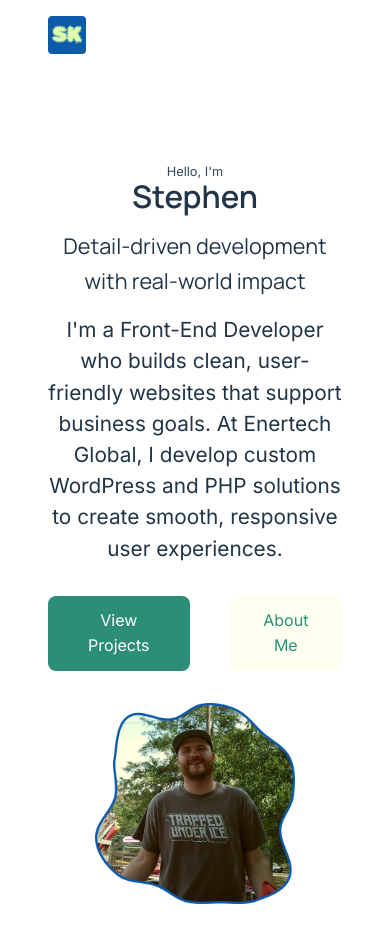
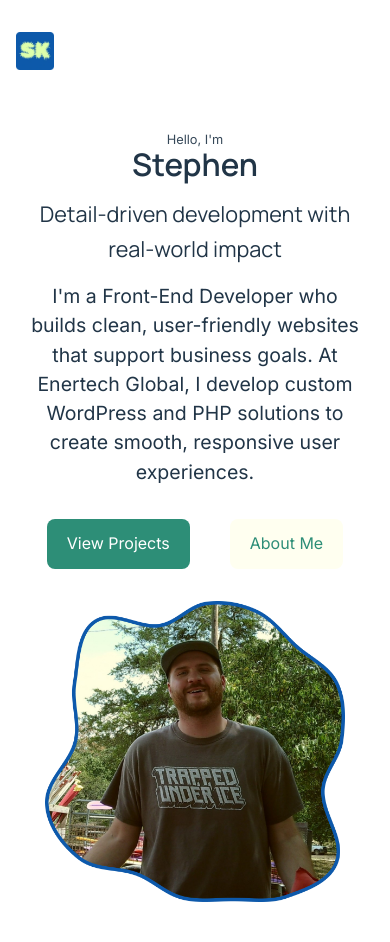
Before and after one commit to stephen-kern/vue-portfolio, a Vue app: page / in a window 390 px wide. Shown: the top 942 px of the page. Built offline with nearby package versions, Linux system fonts and the light colour scheme.

Commit message:
homepage refactor

```diff
--- a/src/components/Navbar.vue
+++ b/src/components/Navbar.vue
@@ -51,8 +51,7 @@ const toggleMenu = () => {
 
 <style scoped>
 .navbar-container {
-  padding: 1rem 2rem;
-  margin: 0 auto;
+  margin: 2rem auto;
   display: flex;
   justify-content: space-between;
   align-items: center;
--- a/src/views/Home.vue
+++ b/src/views/Home.vue
@@ -85,7 +85,7 @@ onUnmounted(() => {
 }
 
 .cta{
-  font-size: 1.3rem;
+  font-size: clamp(0.9rem, 5vw, 1.3rem);
   line-height: 1.5;
   font-family: var(--font-body);
 }
@@ -97,15 +97,16 @@ onUnmounted(() => {
 }
 
 .pfp {
-  max-width: clamp(200px, 40vw, 100%);
+  max-width: clamp(300px, 40vw, 100%);
   height: auto;
 }
 
-@media (max-width: 768px) {
+@media (max-width: 968px) {
   .hero__inner {
     flex-direction: column;
     text-align: center;
     gap: 2rem;
+    padding: 2rem 0.5rem;
   }
 
   .hero__content{
```
